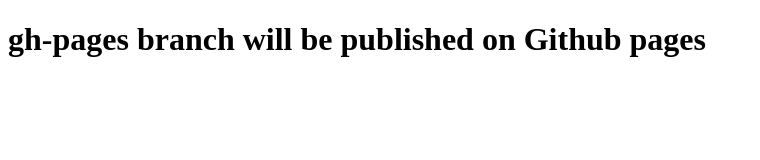
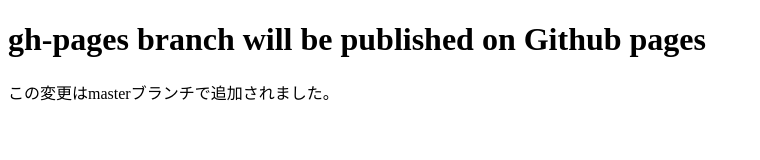
Before and after one commit to standingflower0607/study-git, a plain HTML site: page index.html in a window 1280 px wide. Shown: the whole page, without its empty margins (0-760 px from the left). Drawn offline with Linux system fonts and the light colour scheme.

Commit message:
commit from masterbranch

```diff
--- a/index.html
+++ b/index.html
@@ -8,7 +8,10 @@
 </head>
 
 <body>
-    <h1>gh-pages branch will be published on Github pages</h1>
-</body>
+
+	<h1>gh-pages branch will be published on Github pages</h1>
+	<p>この変更はmasterブランチで追加されました。</p>
+</body
+>
 
 </html>
```
